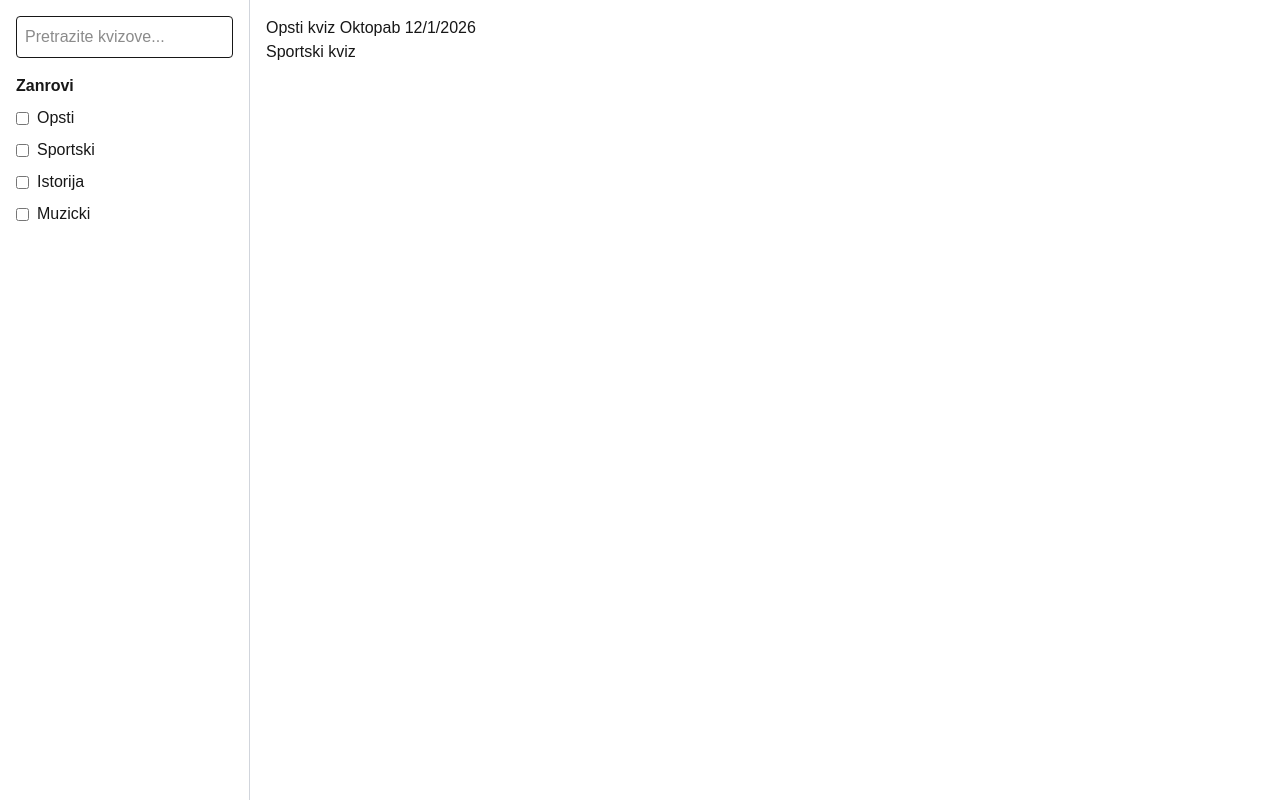
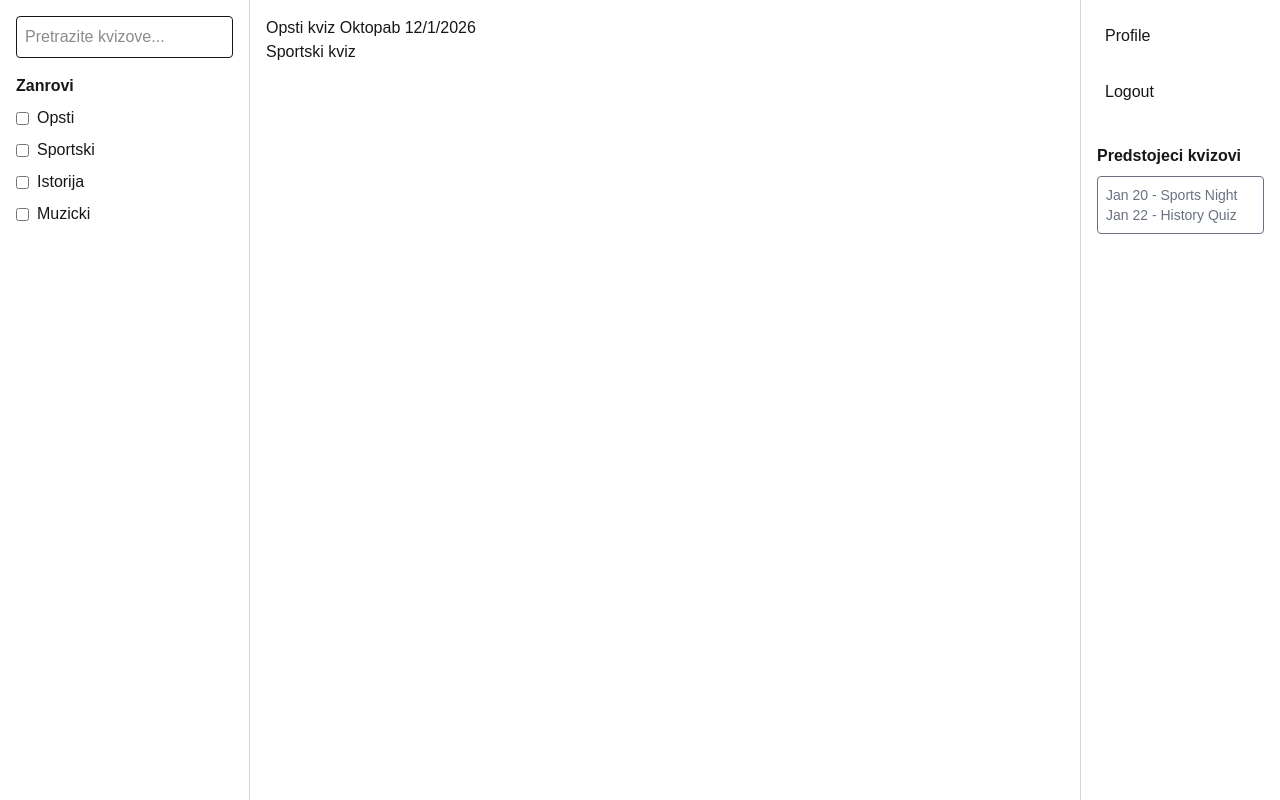
Before and after one commit to elab-development/internet-tehnologije-2025-pubkviz_2021_0106, a Next.js app: page / in a window 1280 px wide. Built offline with nearby package versions, Linux system fonts and the light colour scheme.

Commit message:
desni sidebar

```diff
--- /dev/null
+++ b/src/app/components/Sidebar2.tsx
@@ -0,0 +1,42 @@
+"use client";
+
+import { useRouter } from "next/navigation";
+
+export default function Sidebar2() {
+  const router = useRouter();
+
+  const handleLogout = () => {
+    // TODO: remove user session / auth token
+    console.log("Logged out");
+    // You can choose:
+    // router.push("/login"); // redirect to login page
+    // or stay on homepage (just remove session)
+  };
+
+  return (
+    <aside className="w-[200px] p-4 border-l border-gray-300 flex flex-col items-start gap-4">
+      <button
+        className="w-full text-left p-2 hover:bg-gray-100 rounded"
+        onClick={() => router.push("/profile")}
+      >
+        Profile
+      </button>
+
+      <button
+        className="w-full text-left p-2 hover:bg-gray-100 rounded"
+        onClick={handleLogout}
+      >
+        Logout
+      </button>
+
+      {/* Optional calendar placeholder */}
+      <div className="mt-4 w-full">
+        <strong>Predstojeci kvizovi</strong>
+        <div className="mt-2 p-2 border rounded text-sm text-gray-500">
+          Jan 20 - Sports Night <br />
+          Jan 22 - History Quiz
+        </div>
+      </div>
+    </aside>
+  );
+}
--- a/src/app/page.tsx
+++ b/src/app/page.tsx
@@ -1,6 +1,7 @@
 import Image from "next/image";
 import Sidebar from "./components/Sidebar";
 import QuizList from "./components/QuizList";
+import Sidebar2 from "./components/Sidebar2";
 
 export default function Home() {
   return (
@@ -9,6 +10,7 @@ export default function Home() {
     <main className="flex-1 p-4">
        <QuizList />
     </main>
+      <Sidebar2 />
 
     </>
   );
```
